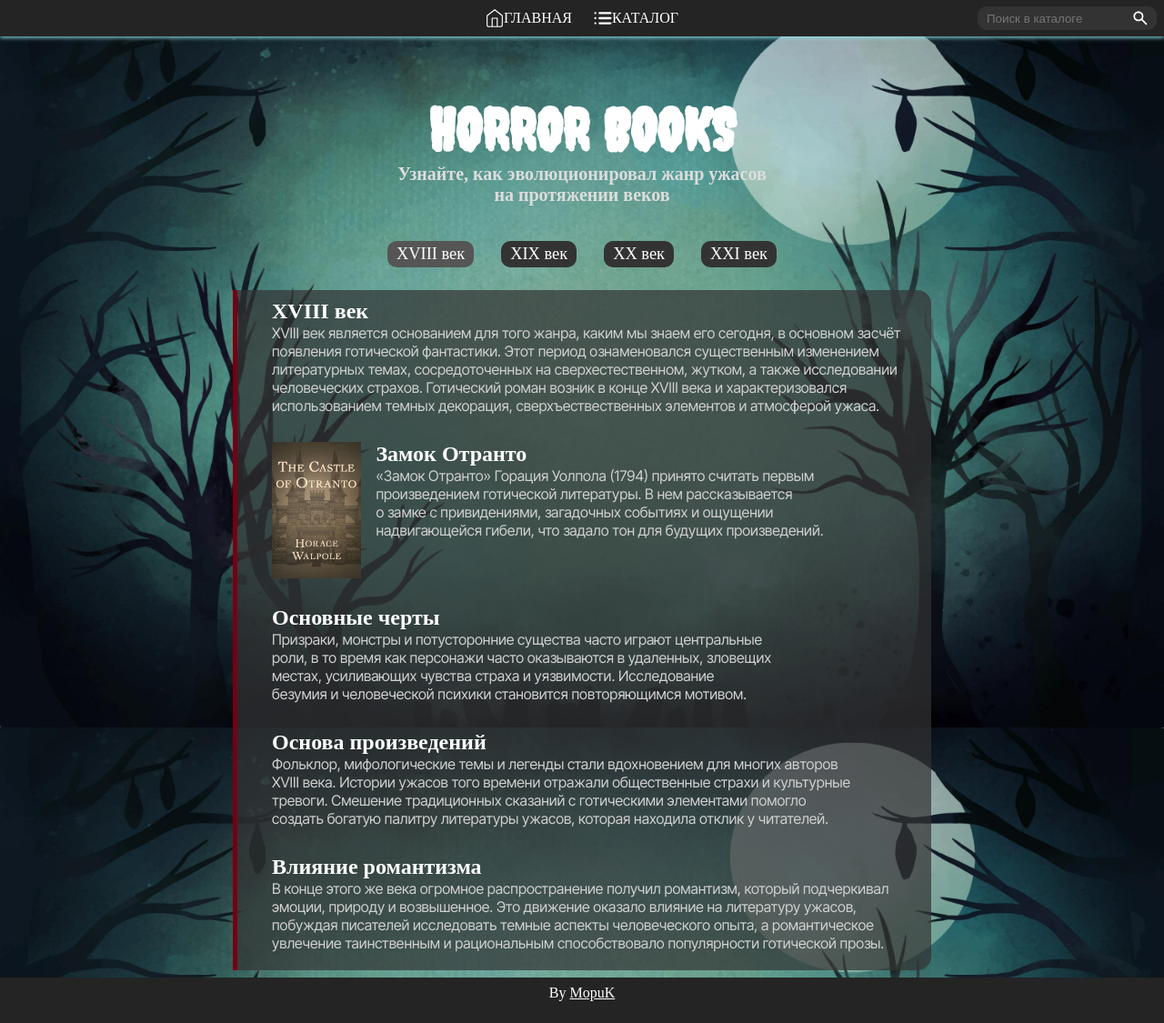
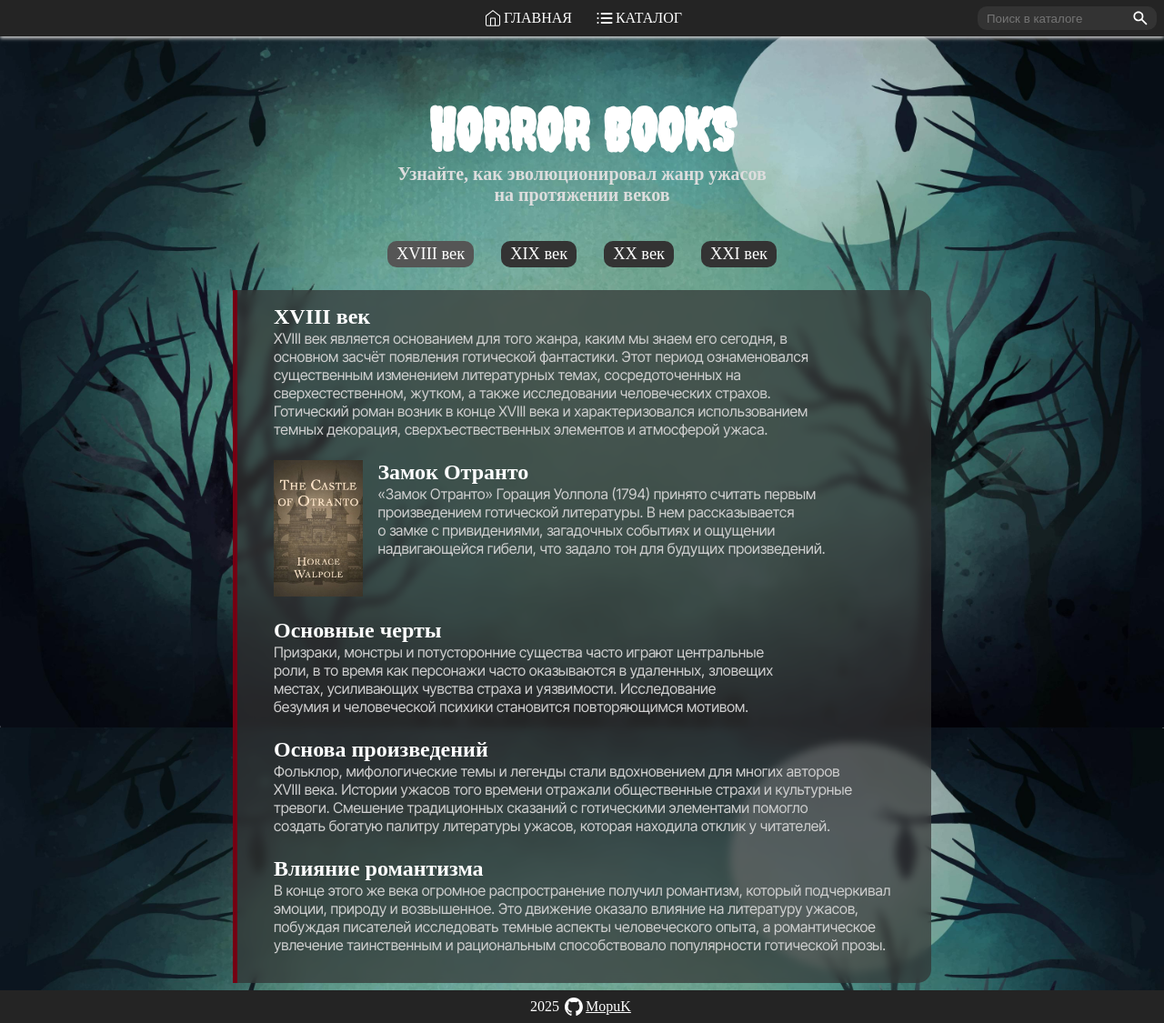
Before and after one commit to mopuk/horror-books, a React (Vite) app: page /horror-books/home in a window 1280 px wide. Shown: the whole page at 91% size. Built offline with nearby package versions, Linux system fonts and the light colour scheme; a web font is replaced by a local one.

Commit message:
Reworked UI and more information about books

```diff
--- a/src/components/BookList.jsx
+++ b/src/components/BookList.jsx
@@ -41,6 +41,7 @@ function Book({ info }) {
               ? info.plot.slice(0, 175) + "..."
               : info.plot.slice(0, 200) + "..."
             : ""}
+          <span className={styles["next-page-btn"]}>{" >>>"}</span>
         </p>
       </div>
     </>
--- a/src/components/NavBar.jsx
+++ b/src/components/NavBar.jsx
@@ -8,8 +8,8 @@ function NavBar() {
     <nav className={styles["nav"]}>
       <Link to="/horror-books/home" className={styles["link"]}>
         <svg
-          width="20"
-          height="20"
+          width="18"
+          height="18"
           viewBox="0 0 33 35"
           fill="none"
           xmlns="http://www.w3.org/2000/svg"
@@ -26,8 +26,8 @@ function NavBar() {
       </Link>
       <Link to="/horror-books/catalog" className={styles["link"]}>
         <svg
-          width="20"
-          height="20"
+          width="18"
+          height="18"
           viewBox="0 0 35 25"
           fill="none"
           xmlns="http://www.w3.org/2000/svg"
--- a/src/index.css
+++ b/src/index.css
@@ -1,7 +1,6 @@
 @import url("https://fonts.googleapis.com/css2?family=Montserrat:ital,wght@0,100..900;1,100..900&display=swap");
 @import url("https://fonts.googleapis.com/css2?family=Open+Sans:ital,wght@0,300..800;1,300..800&display=swap");
 @import url("https://fonts.googleapis.com/css2?family=Alegreya+SC:ital,wght@0,400;0,500;0,700;0,800;0,900;1,400;1,500;1,700;1,800;1,900&display=swap");
-
 
 * {
   margin: 0;
@@ -9,7 +8,8 @@
   box-sizing: border-box;
 }
 
-html, body {
+html,
+body {
   background: #242424;
 }
 
@@ -79,17 +79,30 @@ main {
 }
 
 footer {
-  padding: .5em 0;
+  padding: 0.5em 0;
   text-align: center;
   color: white;
   background-color: #242424;
-  margin-top: .5em;
+  margin-top: 0.5em;
   font-family: "Alegreya SC";
+  display: flex;
+  justify-content: center;
+  align-items: center;
 }
 
-footer a {
+footer .link {
   color: white;
+  margin: 0 3px;
+  display: flex;
+  align-items: center;
 }
-footer a:hover {
+
+footer .link:hover {
   color: rgb(211, 211, 211);
 }
+
+.logo {
+  width: 20px;
+  height: 20px;
+  margin: 0 3px;
+}
--- a/src/main.jsx
+++ b/src/main.jsx
@@ -16,7 +16,8 @@ import NavBar from "./components/NavBar.jsx";
 import ErrorPage from "./pages/ErrorPage.jsx";
 import HomePage from "./pages/HomePage.jsx";
 import CatalogPage from "./pages/CatalogPage.jsx";
-import BookPage from "./pages/BookPage.jsx"
+import BookPage from "./pages/BookPage.jsx";
+import GitHubLogo from "./assets/github-mark-white.svg";
 
 const router = createBrowserRouter([
   {
@@ -38,13 +39,13 @@ const router = createBrowserRouter([
       },
       {
         path: "catalog/:id",
-        element: <BookPage />
-      }
+        element: <BookPage />,
+      },
     ],
   },
   {
     path: "/",
-    element: <Navigate to="/horror-books" />
+    element: <Navigate to="/horror-books" />,
   },
 ]);
 
@@ -55,7 +56,19 @@ export function LayoutComponent() {
       <main>
         <Outlet />
       </main>
-      <footer>By <span><a href="">MopuK</a></span></footer>
+      <footer>
+        <p>2025</p>{" "}
+        <a href="https://github.com/mopuk" className="link">
+          <img
+            src={GitHubLogo}
+            alt="Git Hub Logo"
+            width={20}
+            height={20}
+            className="logo"
+          ></img>
+          <span>MopuK</span>
+        </a>
+      </footer>
     </>
   );
 }
--- a/src/pages/BookPage.jsx
+++ b/src/pages/BookPage.jsx
@@ -10,8 +10,8 @@ export default function BookPage() {
 
   return (
     <article className={styles["container"]}>
-      <div  className={styles['book-info']}>
-        <img src={book.image} alt={book['name_en']} width={100} height={150}/>
+      <div className={styles["book-info"]}>
+        <img src={book.image} alt={book["name_en"]} width={100} height={150} />
         <h1>{book.name_ru}</h1>
         <h2>
           {book.author_ru} ({book.year})
@@ -20,8 +20,30 @@ export default function BookPage() {
       {Object.entries(book.sections).map(([index, section]) => {
         return (
           <section className={styles["book-section"]} key={index}>
-            <h2 className={styles['section-title']}>{section.name}</h2>
-            <p className={styles['section-content']}>{section.content}</p>
+            <h2 className={styles["section-title"]}>{section.name}</h2>
+            {Array.isArray(section.content) ? (
+              <ul>
+                {section.content.map((val, ind) => (
+                  <li key={ind} className={styles['section-content-container']}>
+                    <svg
+                      xmlns="http://www.w3.org/2000/svg"
+                      viewBox="0 0 24 24"
+                      width="28"
+                      height="28"
+                    >
+                      <path
+                        d="m14.707 11.293-4-4A1 1 0 0 0 9 8v8a1 1 0 0 0 1.707.707l4-4a1 1 0 0 0 0-1.414z"
+                        fill="#dddddd"
+                        data-name="Right"
+                      />
+                    </svg>
+                    <pre className={styles["section-content"]}>{val}</pre>
+                  </li>
+                ))}
+              </ul>
+            ) : (
+              <pre className={styles["section-content"]}>{section.content}</pre>
+            )}
           </section>
         );
       })}
--- a/src/styles/BookList.module.css
+++ b/src/styles/BookList.module.css
@@ -3,7 +3,7 @@
   margin-top: 0;
   list-style: none;
   background-color: rgba(51, 51, 51, 0.7);
-  backdrop-filter: blur(10px);
+  backdrop-filter: blur(5px);
   border-radius: 15px;
   padding: 0 0.5em;
 }
@@ -35,6 +35,7 @@
 .book-title:hover,
 .book img:hover {
   cursor: pointer;
+  color: #d4d4d4;
 }
 
 .book-title,
@@ -53,3 +54,14 @@
   color: rgb(207, 207, 207);
   font-size: 90%;
 }
+
+.next-page-btn {
+  color: #6A9BD3;
+  font-size: 125%;
+  font-weight: bold;
+  cursor: pointer;
+}
+
+.next-page-btn:hover {
+  color: #5a85b5;
+}
--- a/src/styles/BookPage.module.css
+++ b/src/styles/BookPage.module.css
@@ -2,17 +2,19 @@
   min-height: 100vh;
   max-height: fit-content;
   width: 90vw;
-  background-color: #333333;
+  background-color: rgba(51, 51, 51, 0.7);
+  backdrop-filter: blur(5px);
   margin: 2em;
   padding: 2em;
   border-radius: 15px;
+  border-left: 5px solid #740013;
   display: flex;
   flex-direction: column;
 }
 
 .book-info img {
   float: left;
-  width: 100px;
+  width: 150px;
   height: auto;
   margin: 0 10px 10px 0;
 }
@@ -20,18 +22,40 @@
 .book-info h1 {
   font-family: "Alegreya SC";
   color: white;
+  font-size: 175%;
 }
 
 .book-info h2,
 .section-title {
   font-family: "Alegreya SC";
+  color: #dddddd;
+}
+
+.book-info h2 {
   font-size: 125%;
-  color: #dddddd;
+}
+.section-title {
+  font-size: 150%;
+}
+
+.book-section {
+  margin-bottom: 1em;
+}
+
+.book-section ul {
+  list-style-type: none;
+}
+
+.section-content-container {
+  display: flex;
+  align-items: center;
+  margin: 0 1em;
 }
 
 .section-content {
   font-family: "Inter Tight";
-  color: #bfbfbf;
+  color: rgb(207, 207, 207);
+  white-space: pre-wrap;
 }
 
 @media (min-width: 700px) {
--- a/src/styles/HomePage.module.css
+++ b/src/styles/HomePage.module.css
@@ -60,10 +60,13 @@
 
 .century {
   display: flex;
+  flex-direction: column;
+  gap: 0.5em;
   background-color: rgba(51, 51, 51, 0.7);
-  flex-direction: column;
+  backdrop-filter: blur(5px);
   color: white;
-  padding-left: 20px;
+  padding: 1em;
+  padding-left: 1.5em;
   border-left: 5px solid #740013;
   border-radius: 0 15px 15px 0;
 }
@@ -85,8 +88,9 @@
 }
 
 .section {
-  margin: 10px 8px;
-  padding: 10px;
+  margin: 0 0.5em;
+  margin-bottom: 0.5em;
+  padding: 0.5em;
   padding-top: 0;
   display: flex;
 }
@@ -100,10 +104,6 @@
     opacity: 1;
   }
 }
-
-/* .book-info {
-  display: flex;
-} */
 
 .book-info .heading {
   color: white;
--- a/src/styles/NavBar.module.css
+++ b/src/styles/NavBar.module.css
@@ -3,7 +3,7 @@
   align-items: center;
   justify-content: center;
   background-color: #242424;
-  box-shadow: 0 2px 4px 0 #8ee1eacc;
+  box-shadow: 0 2px 4px 0 #dddddd;
 }
 
 .nav .link {
@@ -13,15 +13,19 @@
 
   display: flex;
   align-items: center;
-  color: rgb(255, 255, 255);
+  color: #ffffff;
   text-decoration: none;
 
   font-family: "Alegreya SC";
 }
 
 .nav .link:hover {
-  color: rgb(212, 212, 212);
+  color: #d4d4d4;
   cursor: pointer;
+}
+
+.nav .link svg {
+  margin: 0 3px;
 }
 
 .search-bar-container {
```
Also changed, not shown: src/assets/books.js (+22 -5 lines), src/assets/github-mark-white.svg (added), src/assets/github-mark.svg (added).
